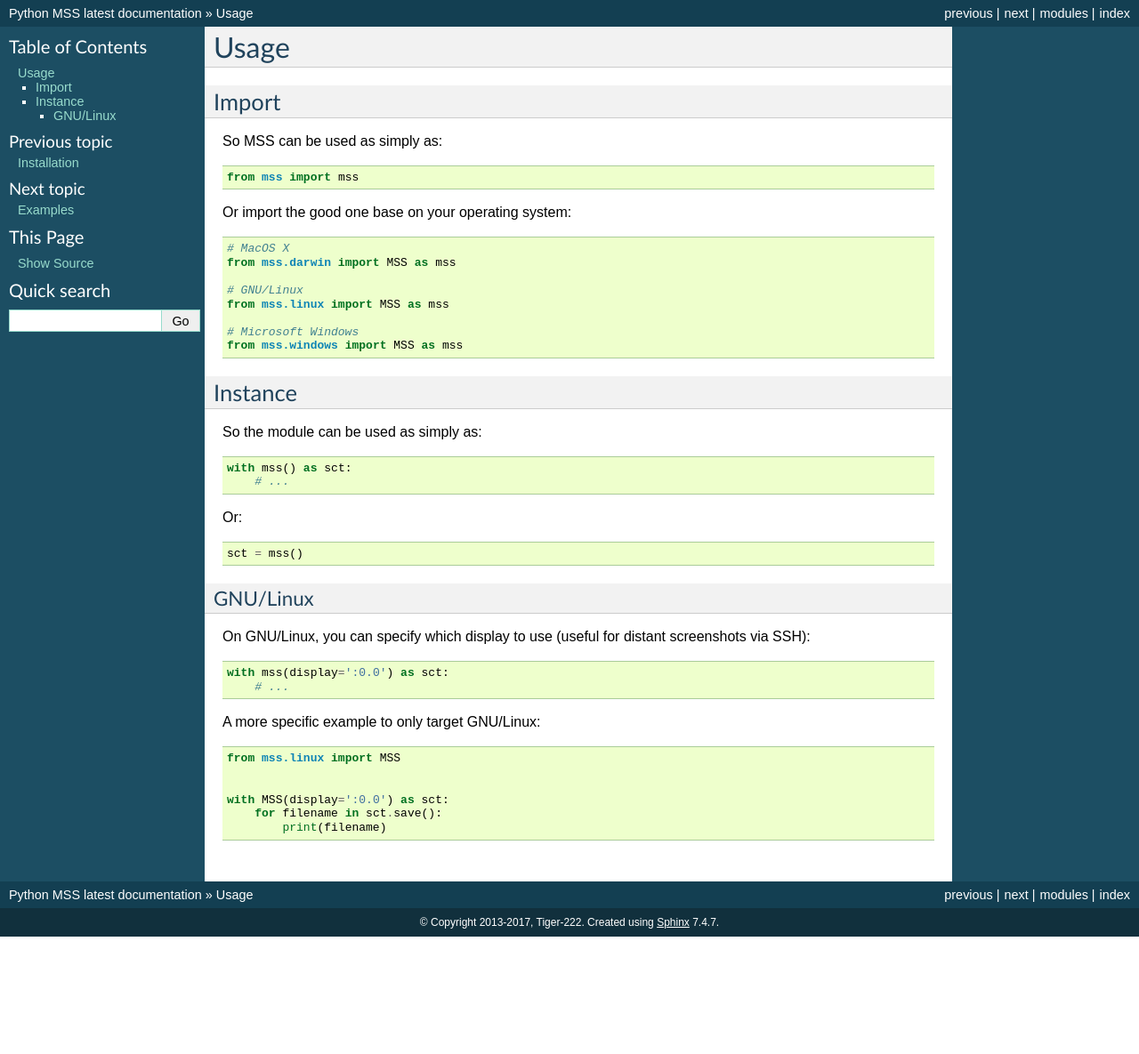
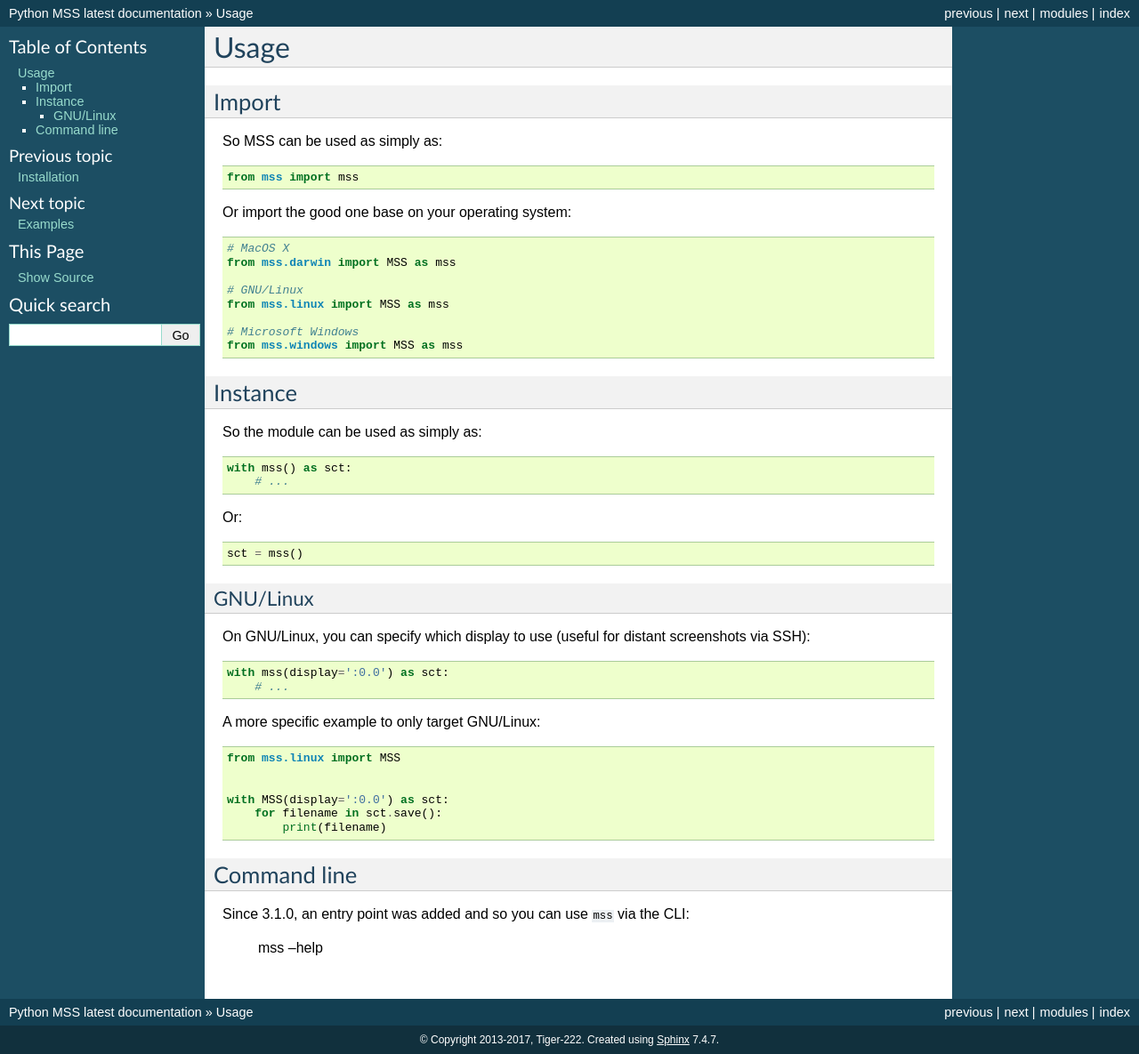
Before and after one commit to BoboTiG/python-mss, a Sphinx documentation site: the page built from docs/source/usage.rst, in a window 1280 px wide. Shown: the whole page at 89% size. Built offline with Sphinx 7.4.7, drawn with Linux system fonts in a browser that asks for light colours; before the commit the page ends 1053 px from its top, so only the background shows below that.

Commit message:
Add change note

```diff
--- a/docs/source/usage.rst
+++ b/docs/source/usage.rst
@@ -47,3 +47,11 @@ A more specific example to only target GNU/Linux:
 
 .. literalinclude:: examples/linux_display_keyword.py
     :lines: 9-
+
+
+Command line
+============
+
+Since 3.1.0, an entry point was added and so you can use ``mss`` via the CLI:
+
+    mss --help
```
